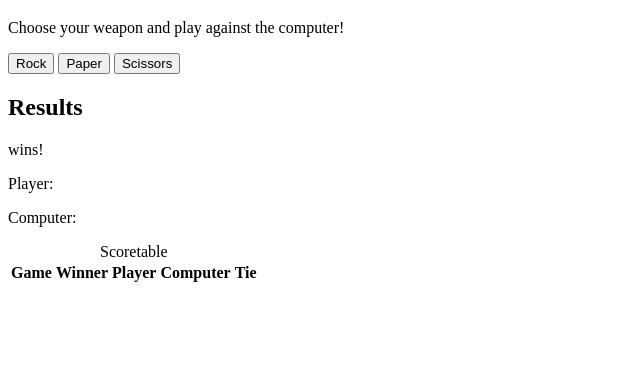
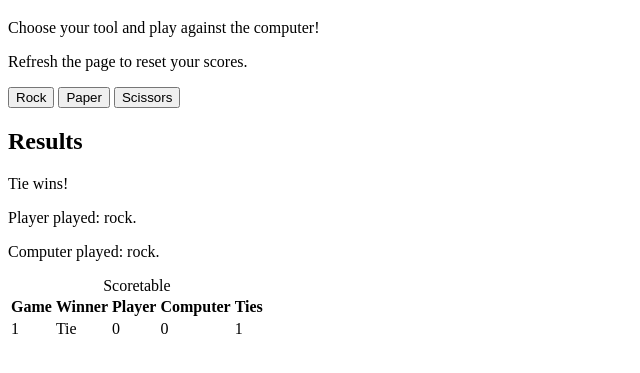
Before and after one commit to tomrfitz/odin-rps, a plain HTML site: page index.html in a window 1280 px wide. Both pictures are taken after a click on the button "Rock". Shown: the part 61-434 px from the top of the page, without its empty margins (0-640 px from the left). Drawn offline with Linux system fonts and the light colour scheme.

Commit message:
creating scoretable to record result history

```diff
--- a/index.html
+++ b/index.html
@@ -8,7 +8,8 @@
   </head>
   <body>
     <h1>Rock Paper Scissors</h1>
-    <p>Choose your weapon and play against the computer!</p>
+    <p>Choose your tool and play against the computer!</p>
+    <p>Refresh the page to reset your scores.</p>
     <button class="choice" id="rock">Rock</button>
     <button class="choice" id="paper">Paper</button>
     <button class="choice" id="scissors">Scissors</button>
@@ -16,11 +17,11 @@
     <div id="results">
       <h2>Results</h2>
       <p id="result"><a id="recentWinner"></a> wins!</p>
-      <p>Player: <a id="playerChoice"></a></p>
-      <p>Computer: <a id="computerChoice"></a></p>
+      <p>Player played: <a id="playerChoice"></a>.</p>
+      <p>Computer played: <a id="computerChoice"></a>.</p>
     </div>
     <div class="scoretable">
-      <table>
+      <table id="scoretable">
         <caption>
           Scoretable
         </caption>
@@ -29,14 +30,7 @@
           <th>Winner</th>
           <th>Player</th>
           <th>Computer</th>
-          <th>Tie</th>
-        </tr>
-        <tr>
-          <td id="gameID"></td>
-          <td id="winner"></td>
-          <td id="playerWins"></td>
-          <td id="computerWins"></td>
-          <td id="tie"></td>
+          <th>Ties</th>
         </tr>
       </table>
     </div>
--- a/index.js
+++ b/index.js
@@ -11,6 +11,11 @@ function playRound(playerSelection) {
     var userChoice = playerSelection.toLowerCase();
   }
   var computerChoice = getComputerChoice();
+  var playerPlay = document.getElementById("playerChoice");
+  var computerPlay = document.getElementById("computerChoice");
+
+  playerPlay.textContent = userChoice;
+  computerPlay.textContent = computerChoice;
   console.log("User: " + userChoice);
   console.log("Computer: " + computerChoice);
   if (userChoice === computerChoice) {
@@ -38,30 +43,51 @@ function playRound(playerSelection) {
   }
 }
 
-function game() {
-  let userWin = 0;
-  let computerWin = 0;
-  let tie = 0;
-  for (let i = 0; i++; ) {
-    result = playRound();
+function game(id) {
+  result = playRound(id);
   console.log(result);
+  var scoretable = document.getElementById("scoretable");
+  var row = scoretable.insertRow(gameNumber);
+  var gameCell = row.insertCell(0);
+  gameCell.innerHTML = gameNumber;
+  var winnerCell = row.insertCell(1);
+  var userCell = row.insertCell(2);
+  var computerCell = row.insertCell(3);
+  var tieCell = row.insertCell(4);
+  var recentWinner = document.getElementById("recentWinner");
   if (result === "User wins!") {
     userWin++;
+    winnerCell.innerHTML = "User";
+    recentWinner.innerHTML = "User";
   } else if (result === "Computer wins!") {
     computerWin++;
+    winnerCell.innerHTML = "Computer";
+    recentWinner.innerHTML = "Computer";
   } else {
     tie++;
+    winnerCell.innerHTML = "Tie";
+    recentWinner.innerHTML = "Tie";
   }
-  }
+  userCell.innerHTML = userWin;
+  computerCell.innerHTML = computerWin;
+  tieCell.innerHTML = tie;
+
+  gameNumber++;
+  console.log("Game number: " + gameNumber);
   console.log("User wins: " + userWin);
   console.log("Computer wins: " + computerWin);
   console.log("Ties: " + tie);
 }
 
+let userWin = 0;
+let computerWin = 0;
+let tie = 0;
+let gameNumber = 1;
+
 const buttons = document.querySelectorAll("button");
 
 buttons.forEach((button) => {
   button.addEventListener("click", function () {
-    playRound(button.id);
+    game(button.id);
   });
 });
```
Lines whose indentation alone changed are shown as unchanged.
